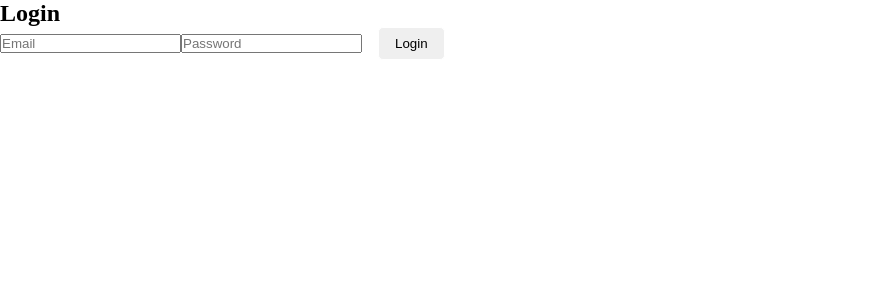
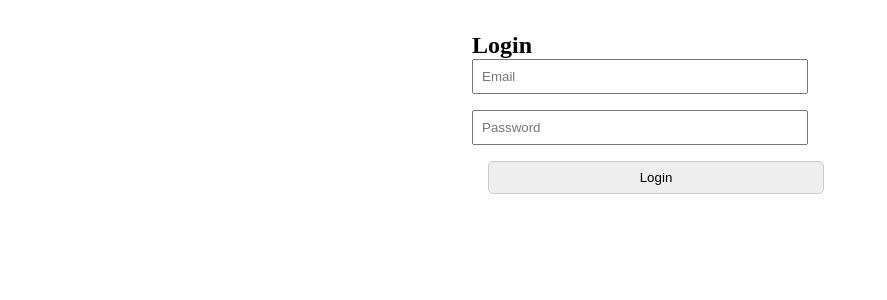
Before and after one commit to rasulbekkomilov/manga-read, a Vue app: page /login in a window 1280 px wide. Shown: the top 300 px of the page, without its empty margins (0-887 px from the left). Built offline with nearby package versions, Linux system fonts and the light colour scheme.

Commit message:
togirlandi

```diff
--- a/src/pages/LoginPage.vue
+++ b/src/pages/LoginPage.vue
@@ -1,5 +1,6 @@
+<!-- src/pages/LoginPage.vue -->
 <template>
-   <div>
+   <div class="login-page">
       <h2>Login</h2>
       <form @submit.prevent="login">
          <input v-model="email" type="email" placeholder="Email" required />
@@ -9,7 +10,7 @@
             <span v-else>Login</span>
          </button>
       </form>
-      <p v-if="error" style="color: red">{{ error }}</p>
+      <p v-if="error" class="error-msg">{{ error }}</p>
    </div>
 </template>
 
@@ -30,6 +31,11 @@ const auth = useAuthStore()
 const ui = useUiStore()
 
 async function login() {
+   if (!email.value || !password.value) {
+      error.value = 'Email va parolni to‘ldiring.'
+      return
+   }
+
    loading.value = true
    ui.setLoading(true)
    error.value = ''
@@ -43,18 +49,40 @@ async function login() {
    ui.setLoading(false)
 
    if (loginError) {
-      ui.showToastMessage("Tarmoqda muammo, qaytadan urining")
+      console.error('Login xatosi:', loginError)
       error.value = loginError.message
+      ui.showToastMessage(loginError.message || "Tizimga kira olmadingiz")
    } else {
       await auth.fetchUser()
-      router.push('/dashboard')
+      router.push('/dashboard') // yoki bosh sahifa
    }
 }
 </script>
 
-<style>
+<style scoped>
+.login-page {
+   max-width: 400px;
+   margin: 0 auto;
+   padding: 2rem;
+}
+
+input {
+   display: block;
+   width: 100%;
+   margin-bottom: 1rem;
+   padding: 0.5rem;
+}
+
 button {
-   color: black;
+   width: 100%;
+   padding: 0.5rem;
+   background-color: #eee;
    border: 1px solid #ccc;
+   cursor: pointer;
+}
+
+.error-msg {
+   color: red;
+   margin-top: 1rem;
 }
 </style>
--- a/src/stores/auth.js
+++ b/src/stores/auth.js
@@ -1,7 +1,6 @@
-// stores/auth.js
+// src/stores/auth.js
 import { defineStore } from 'pinia'
 import { supabase } from '@/supabase'
-import { useUiStore } from './ui'
 
 export const useAuthStore = defineStore('auth', {
    state: () => ({
@@ -11,16 +10,21 @@ export const useAuthStore = defineStore('auth', {
 
    actions: {
       async fetchUser() {
-         const ui = useUiStore() // 💡 Faqat action ichida chaqirish mumkin!
          const { data, error } = await supabase.auth.getUser()
 
          if (error) {
-            ui.showToastMessage("Foydalanuvchini olishda xatolik")
+            console.error('Foydalanuvchi maʼlumotini olishda xatolik:', error)
             return
          }
 
          this.user = data.user
-         this.isAdmin = this.user?.email === 'rasulbekkomilov7@gmail.com'
+         this.isAdmin = this.user?.email === 'rasulbekkomilov7@gmail.com' // Adminni shu yerda aniqlaymiz
+      },
+
+      async logout() {
+         await supabase.auth.signOut()
+         this.user = null
+         this.isAdmin = false
       }
    }
 })
```
